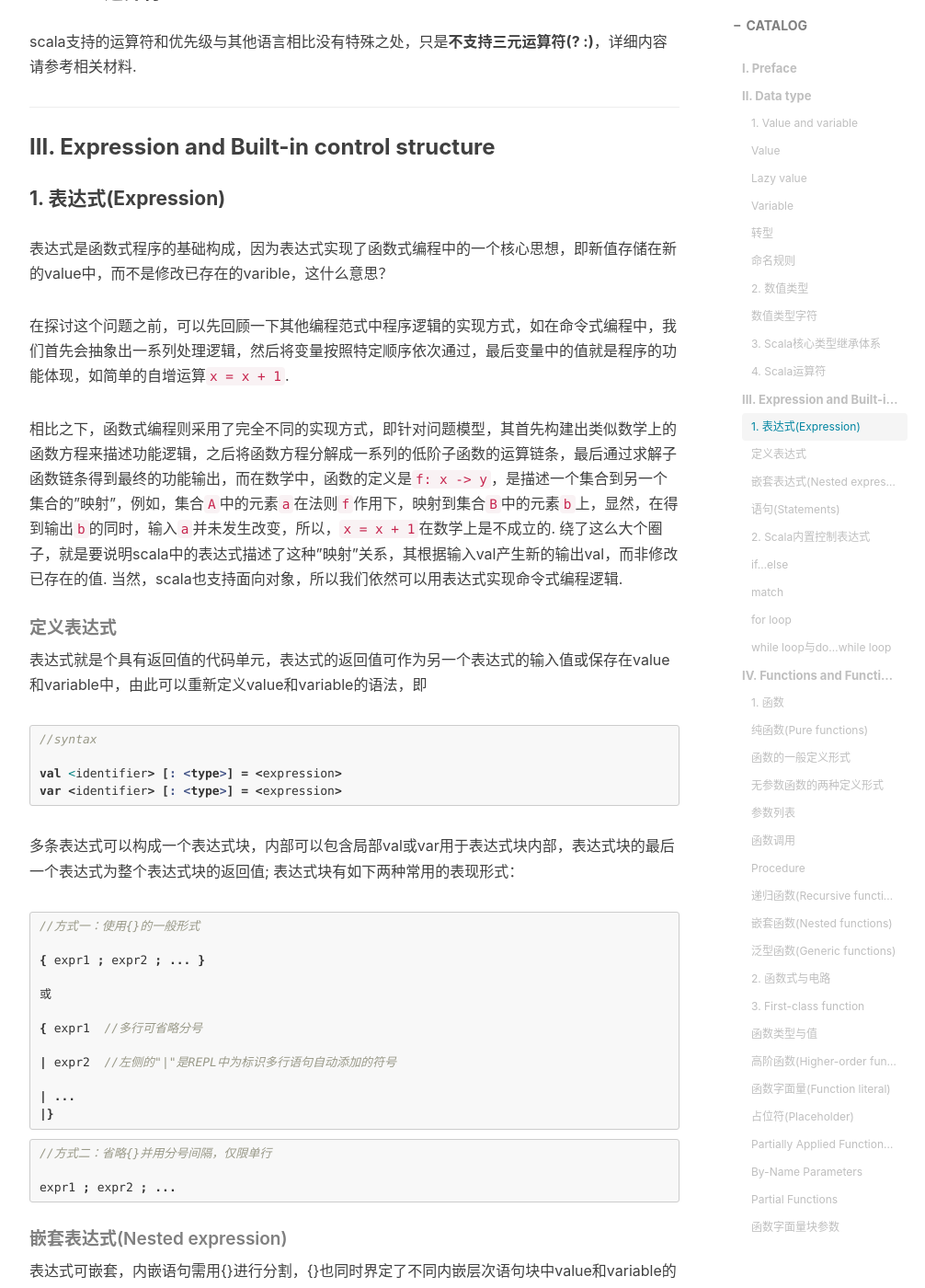
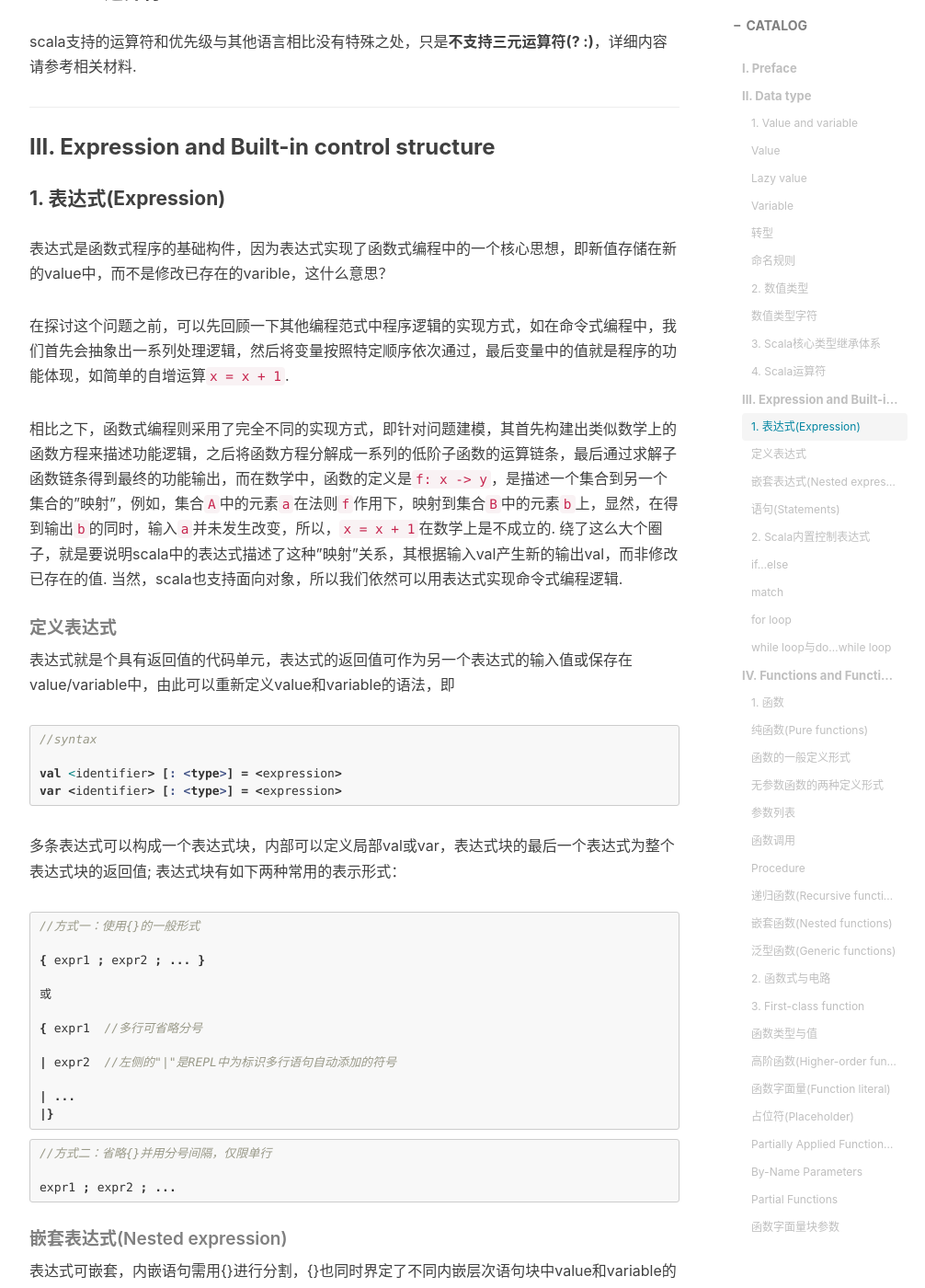
Before and after one commit to VVViy/VVViy.github.io, a Jekyll site: the page built from _posts/2018-12-01-Learning-Chisel-and-Scala-Part-I.md, in a window 1280 px wide and 1400 px high, scrolled down 6086 px. Shown: the whole window at 92% size, without its empty margins (233-1239 px from the left). Built offline with Jekyll 4.4.1, drawn with Linux system fonts in a browser that asks for light colours; nearby versions of some CDN libraries; comment, search, counter and statistics services are not loaded; some of the changed text lies outside the part shown.

Commit message:
Update 2018-12-01-Learning-Chisel-and-Scala-Part-I.md

````diff
--- a/_posts/2018-12-01-Learning-Chisel-and-Scala-Part-I.md
+++ b/_posts/2018-12-01-Learning-Chisel-and-Scala-Part-I.md
@@ -85,7 +85,7 @@
 ```
 
 ##### 命名规则
-  - 构成字符: `字母`，`数字`，`下划线`，`特殊字符`(如*，+，π，φ等，但**不包括[]和.两个**)及`反引号`('ESC'键下面)五类 (注：对于非特殊字符中的周期符号(.)，在对象引用方法时需要留意，scala中例化对象时与java不同，若class没有定义初始化参数，那么例化时不加()，如`val cli = new AClass`，但在例化的同时引用其中的方法，则必须加括号，如`val cli = new AClass().foo)`
+  - 构成字符: `字母`，`数字`，`下划线`，`特殊字符`(如*，+，π，φ等，但**不包括[]和.两个**)及`反引号`('ESC'键下面)五类 (注：对于非特殊字符中的周期符号(.)，在对象引用方法时需要留意，scala中例化对象时与java不同，若class没有定义初始化参数，那么例化时不加()，如`val cli = new AClass`，但在例化的同时引用其中的方法，则必须加括号，如`val cli = new AClass().foo()`
   - 首字符: 只能以`字母`，`特殊字符`或\``开头，如
 
 ```scala
@@ -117,7 +117,7 @@
 
 | Name | Description | Size | Min | Max |
 |------|-------------|------|-----|-----|
-| Byte | Signed integer| 1 byte| -127 | 128 |
+| Byte | Signed integer| 1 byte| -128 | 127 |
 | Short | Signed integer | 2 bytes | -32768 | 32767 |
 | Int | Signed integer | 4 bytes | -2<sup>31</sup> | 2<sup>31</sup> - 1 |
 | Long | Signed integer | 8 bytes | -2<sup>63</sup> | 2<sup>63</sup> - 1 |
@@ -194,14 +194,14 @@
 ### III. Expression and Built-in control structure
 #### 1. 表达式(Expression)
 
-  表达式是函数式程序的基础构成，因为表达式实现了函数式编程中的一个核心思想，即新值存储在新的value中，而不是修改已存在的varible，这什么意思？
+  表达式是函数式程序的基础构件，因为表达式实现了函数式编程中的一个核心思想，即新值存储在新的value中，而不是修改已存在的varible，这什么意思？
 
   在探讨这个问题之前，可以先回顾一下其他编程范式中程序逻辑的实现方式，如在命令式编程中，我们首先会抽象出一系列处理逻辑，然后将变量按照特定顺序依次通过，最后变量中的值就是程序的功能体现，如简单的自增运算`x = x + 1`.
 
-  相比之下，函数式编程则采用了完全不同的实现方式，即针对问题模型，其首先构建出类似数学上的函数方程来描述功能逻辑，之后将函数方程分解成一系列的低阶子函数的运算链条，最后通过求解子函数链条得到最终的功能输出，而在数学中，函数的定义是`f: x -> y`，是描述一个集合到另一个集合的"映射"，例如，集合`A`中的元素`a`在法则`f`作用下，映射到集合`B`中的元素`b`上，显然，在得到输出`b`的同时，输入`a`并未发生改变，所以，`x = x + 1`在数学上是不成立的. 绕了这么大个圈子，就是要说明scala中的表达式描述了这种"映射"关系，其根据输入val产生新的输出val，而非修改已存在的值. 当然，scala也支持面向对象，所以我们依然可以用表达式实现命令式编程逻辑.
+  相比之下，函数式编程则采用了完全不同的实现方式，即针对问题建模，其首先构建出类似数学上的函数方程来描述功能逻辑，之后将函数方程分解成一系列的低阶子函数的运算链条，最后通过求解子函数链条得到最终的功能输出，而在数学中，函数的定义是`f: x -> y`，是描述一个集合到另一个集合的"映射"，例如，集合`A`中的元素`a`在法则`f`作用下，映射到集合`B`中的元素`b`上，显然，在得到输出`b`的同时，输入`a`并未发生改变，所以，`x = x + 1`在数学上是不成立的. 绕了这么大个圈子，就是要说明scala中的表达式描述了这种"映射"关系，其根据输入val产生新的输出val，而非修改已存在的值. 当然，scala也支持面向对象，所以我们依然可以用表达式实现命令式编程逻辑.
 
 ##### 定义表达式
-  表达式就是个具有返回值的代码单元，表达式的返回值可作为另一个表达式的输入值或保存在value和variable中，由此可以重新定义value和variable的语法，即
+  表达式就是个具有返回值的代码单元，表达式的返回值可作为另一个表达式的输入值或保存在value/variable中，由此可以重新定义value和variable的语法，即
 
 ```scala
 //syntax
@@ -210,7 +210,7 @@
 var <identifier> [: <type>] = <expression>
 ```
 
-   多条表达式可以构成一个表达式块，内部可以包含局部val或var用于表达式块内部，表达式块的最后一个表达式为整个表达式块的返回值; 表达式块有如下两种常用的表现形式：
+   多条表达式可以构成一个表达式块，内部可以定义局部val或var，表达式块的最后一个表达式为整个表达式块的返回值; 表达式块有如下两种常用的表示形式：
 
 ```scala
 //方式一：使用{}的一般形式
@@ -1139,9 +1139,9 @@
 
 ##### Partially Applied Functions and Currying
 
-* Partially Applied Functions：除了具有默认值参数的函数，大多数语言在调用函数时，都要提供完整的参数，即使是具有默认值的函数，也是在定义函数时指定一个值，那么函数的灵活性就局限在了被调函数.
+* Partially Applied Functions：除了具有默认值参数的函数，大多数语言在调用函数时，都要提供完整的参数，即使是具有默认值的函数，也只能使用函数定义时指定的一个特定默认值，那么函数的灵活性就局限在了被调函数.
 
-如果主调函数是多参数的，且在一些应用场景下，部分参数为常数或测试时要做增量测试，即灵活性需要掌握在主调函数手中，那么现有大多数语言都是无法满足这个需求的. 但Scala中的部分参数调用机制是可以实现这种逻辑的，这也许得益于其对函数式的支持，因为数学上这种情况非常多(作者本科数学专业，所以有些了解)，例如数学分析中的多元函数，无论求解极限还是微积分都是要将多元转化一元来实现的，所以作为函数式语言，部分参数调用机制是十分必要的.
+如果主调函数是多参数的，且在一些应用场景下，部分参数为常数或测试时要做增量测试，即灵活性需要掌握在主调函数手中，那么现有大多数语言都是无法满足这个需求的. 但Scala中的部分参数调用机制是可以实现这种逻辑的，这也许得益于其对函数式的支持，因为数学上这种情况非常多(作者本科数学专业，所以有些了解)，例如数学分析中的多元函数，无论求解极限还是微积分都是要将多元转化一元来实现，所以作为函数式语言，部分参数调用机制是十分必要的.
 
 ```scala
 //syntax：使用函数时用下划线通配符标识可变参数，可变参数类型不可省略，这里实际上是重定义了函数，所以类型用来生成函数
````
Also changed, not shown: other parts of _posts/2018-12-01-Learning-Chisel-and-Scala-Part-I.md (+4 -4 lines).
